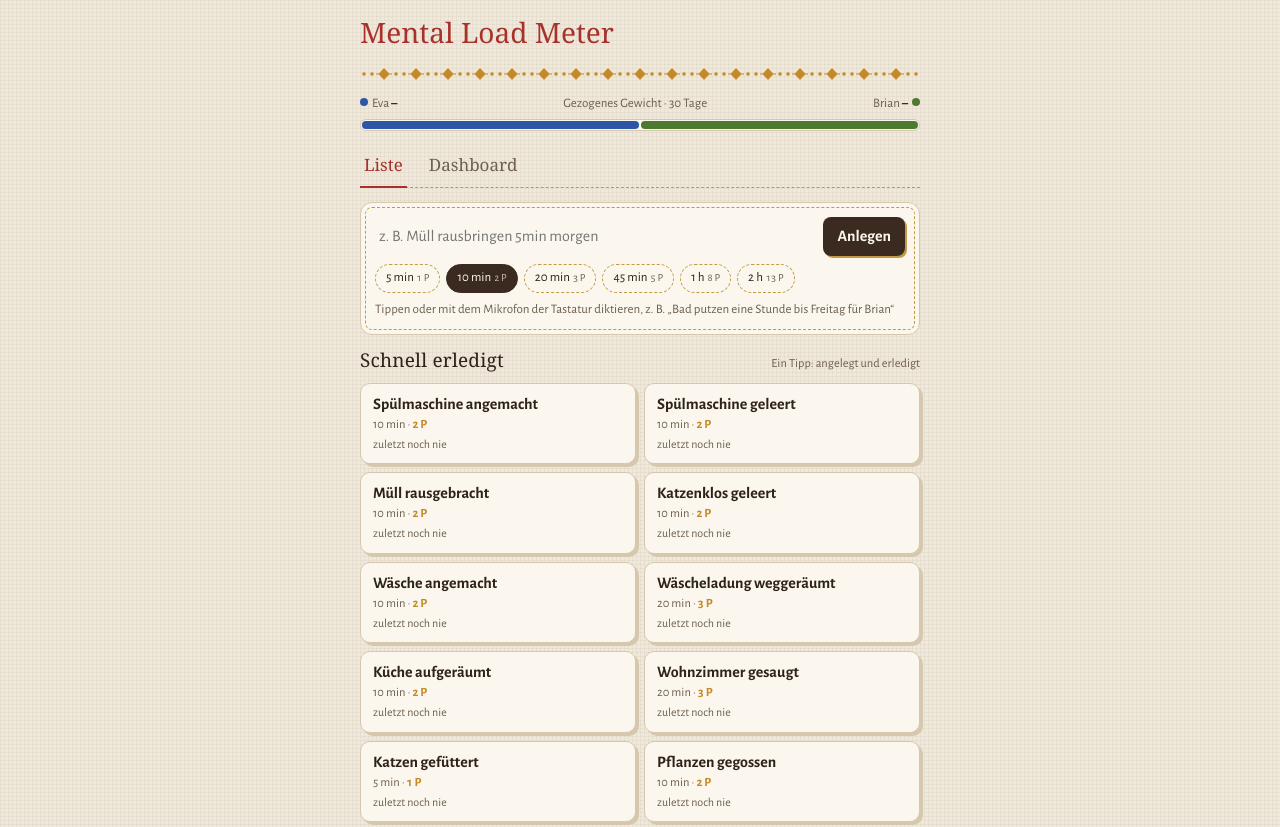
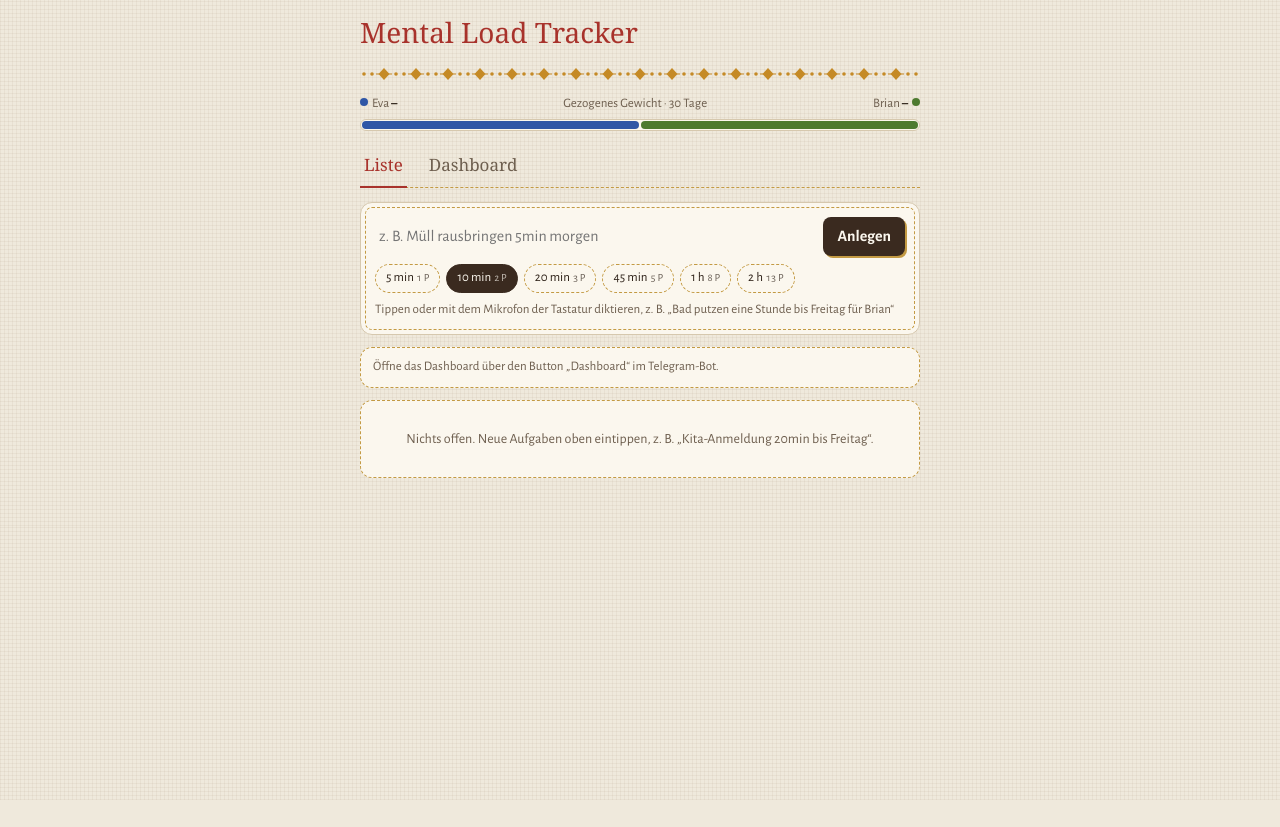
Before and after one commit to BrianInGermany/mentalloadtracker, a plain HTML site: page index.html in a window 1280 px wide. Shown: the top 827 px of the page. After the commit the page ends 800 px from the top, so only its background shows below. Drawn offline with nearby package versions, Linux system fonts and the light colour scheme; a web font is replaced by a local one.

Commit message:
Update index.html

```diff
--- a/index.html
+++ b/index.html
@@ -3,7 +3,7 @@
 <head>
 <meta charset="utf-8">
 <meta name="viewport" content="width=device-width,initial-scale=1,viewport-fit=cover">
-<title>Mental Load Meter</title>
+<title>Mental Load Tracker</title>
 <script src="https://telegram.org/js/telegram-web-app.js"></script>
 <link rel="stylesheet" href="https://fonts.googleapis.com/css2?family=Caprasimo&family=Alegreya+Sans:wght@400;500;700&display=swap">
 <style>
@@ -164,7 +164,7 @@ h2{font-weight:400;font-size:19px;letter-spacing:.01em}
 <body>
 <div class="wrap">
   <header class="top">
-    <h1>Mental Load Meter</h1>
+    <h1>Mental Load Tracker</h1>
     <div class="who" id="whoLbl"></div>
   </header>
   <div class="folkband" aria-hidden="true"></div>
@@ -186,10 +186,6 @@ h2{font-weight:400;font-size:19px;letter-spacing:.01em}
         <div class="chips" id="addChips" role="group" aria-label="Dauer"></div>
         <div class="preview" id="addPreview">Tippen oder mit dem Mikrofon der Tastatur diktieren, z. B. „Bad putzen eine Stunde bis Freitag für Brian“</div>
       </div>
-      <section class="quick" aria-labelledby="quickH">
-        <div class="quick-head"><h2 id="quickH">Schnell erledigt</h2><span class="meta">Ein Tipp: angelegt und erledigt</span></div>
-        <div class="quick-grid" id="quickGrid"></div>
-      </section>
       <div id="status"></div>
       <ul class="list" id="openList"></ul>
       <details id="doneBox"><summary id="doneSum">Erledigt</summary><ul class="list" id="doneList"></ul></details>
@@ -424,14 +420,14 @@ function renderDash(){
   $('chartWeeks').innerHTML='<svg class="chart" viewBox="0 0 '+w+' '+h+'" role="img" aria-label="Gezogenes Gewicht pro Woche als Linien, Eva und Brian">'+grid(maxE)+labels+line('Eva')+line('Brian')+'</svg>';
 }
 
-function renderAll(){renderList();renderQuick();renderBalance();if(!$('viewDash').hidden)renderDash()}
+function renderAll(){renderList();renderBalance();if(!$('viewDash').hidden)renderDash()}
 function route(){const d=location.hash==='#dashboard';$('viewListe').hidden=d;$('viewDash').hidden=!d;
   $('tabListe').toggleAttribute('aria-current',!d);$('tabDash').toggleAttribute('aria-current',d);
   if(d){$('tabDash').setAttribute('aria-current','page')}else{$('tabListe').setAttribute('aria-current','page')}
   if(d)renderDash()}
 window.addEventListener('hashchange',route);
 
-renderAddChips();renderQuick();route();
+renderAddChips();route();
 $('openList').innerHTML='<li class="empty">Liste wird geladen …</li>';
 if(TG){try{TG.ready();TG.expand();if(TG.colorScheme==='dark')document.documentElement.setAttribute('data-theme','dark')}catch(e){}}
 async function load(){try{await api('list');if($('status').dataset.sticky){delete $('status').dataset.sticky;$('status').innerHTML=''}}
```
